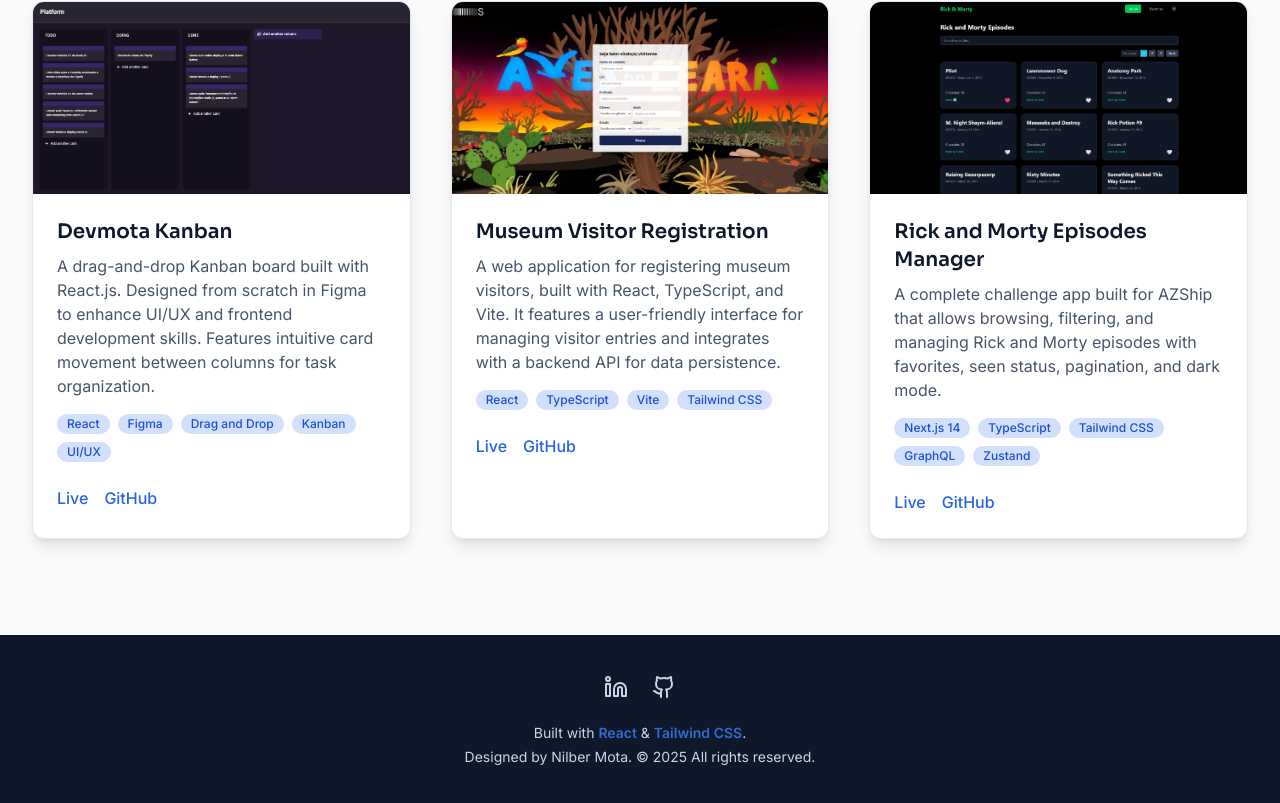
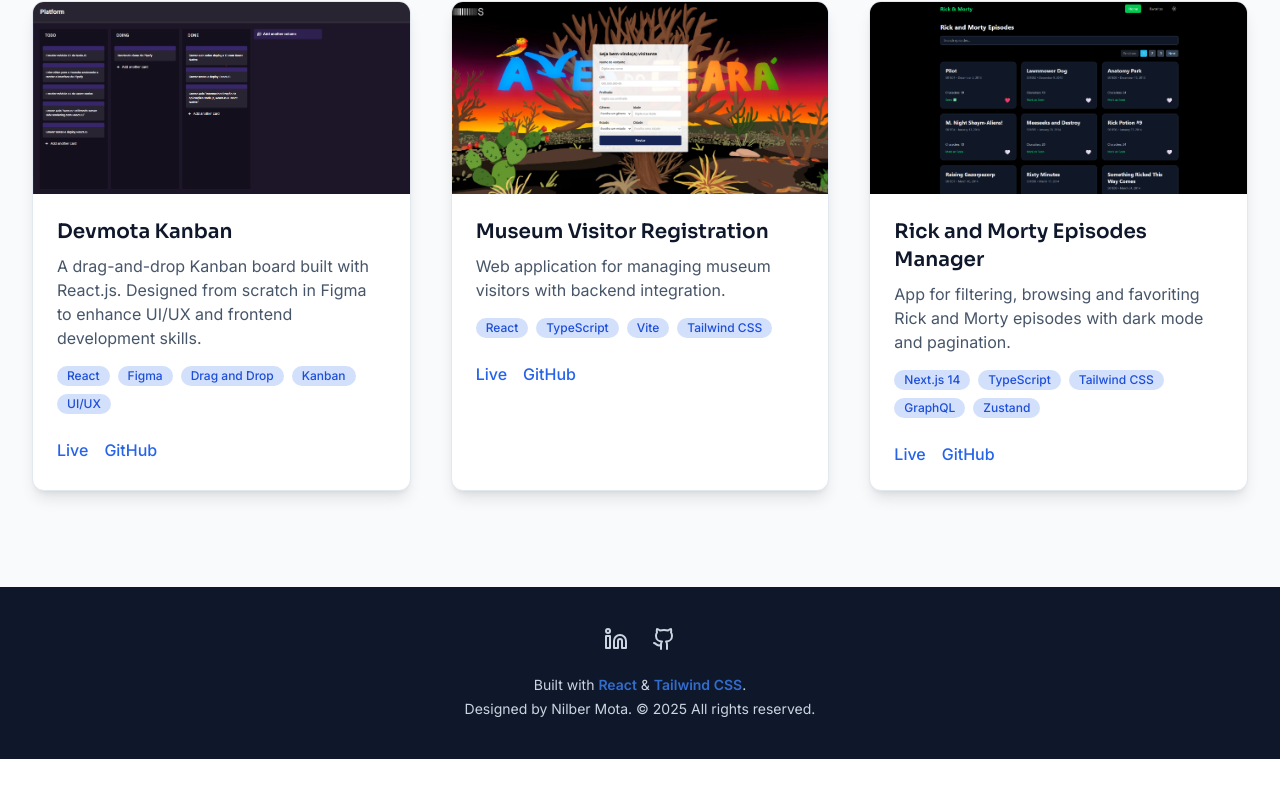
Before and after one commit to nilberm/portfolio, a React (Vite) app: page / in a window 1280 px wide. Shown: the part 5353-6156 px from the top of the page. After the commit the page ends 6112 px from the top, so only its background shows below. Built offline with nearby package versions, Linux system fonts and the light colour scheme.

Commit message:
feat: update Personal Projects section with full i18n support and improved project typing

```diff
--- a/src/components/Projects/ProjectsSection.tsx
+++ b/src/components/Projects/ProjectsSection.tsx
@@ -22,7 +22,7 @@
   liveUrl: string;
 };
 
-const projects = [
+const projects: Project[] = [
   {
     title: {
       en: "Lego Media Hub",
@@ -71,8 +71,8 @@
       pt: "Devmota Kanban",
     },
     description: {
-      en: "A drag-and-drop Kanban board built with React.js. Designed from scratch in Figma to enhance UI/UX and frontend development skills. Features intuitive card movement between columns for task organization.",
-      pt: "Quadro Kanban com drag-and-drop feito com React. Design feito do zero no Figma, com movimentação intuitiva de cartões entre colunas.",
+      en: "A drag-and-drop Kanban board built with React.js. Designed from scratch in Figma to enhance UI/UX and frontend development skills.",
+      pt: "Quadro Kanban com drag-and-drop feito com React. Design feito do zero no Figma, com movimentação intuitiva entre colunas.",
     },
     imageUrl: kanbanProject,
     tags: ["React", "Figma", "Drag and Drop", "Kanban", "UI/UX"],
@@ -85,8 +85,8 @@
       pt: "Registro de Visitantes de Museu",
     },
     description: {
-      en: "A web application for registering museum visitors, built with React, TypeScript, and Vite. It features a user-friendly interface for managing visitor entries and integrates with a backend API for data persistence.",
-      pt: "Aplicação para registro de visitantes de museu, feita com React, TypeScript e Vite. Possui interface amigável e integração com API para persistência dos dados.",
+      en: "Web application for managing museum visitors with backend integration.",
+      pt: "Aplicação para gerenciamento de visitantes de museu com integração backend.",
     },
     imageUrl: museumVisitorProject,
     tags: ["React", "TypeScript", "Vite", "Tailwind CSS"],
@@ -99,8 +99,8 @@
       pt: "Gerenciador de Episódios Rick and Morty",
     },
     description: {
-      en: "A complete challenge app built for AZShip that allows browsing, filtering, and managing Rick and Morty episodes with favorites, seen status, pagination, and dark mode.",
-      pt: "Aplicação completa construída para a AZShip para navegar, filtrar e gerenciar episódios de Rick and Morty com favoritos, vistos, paginação e modo escuro.",
+      en: "App for filtering, browsing and favoriting Rick and Morty episodes with dark mode and pagination.",
+      pt: "App para filtrar, navegar e favoritar episódios de Rick and Morty com modo escuro e paginação.",
     },
     imageUrl: rickAndMortyProject,
     tags: ["Next.js 14", "TypeScript", "Tailwind CSS", "GraphQL", "Zustand"],
@@ -115,7 +115,7 @@
     <div className="bg-white dark:bg-slate-800 rounded-xl shadow-lg hover:shadow-xl transition-shadow duration-300 border border-slate-200 dark:border-slate-700 overflow-hidden">
       <img
         src={project.imageUrl}
-        alt={`${project.title[language]} preview`}
+        alt={`Preview of ${project.title[language]}`}
         className="w-full h-48 object-cover"
       />
       <div className="p-6">
@@ -162,10 +162,11 @@
 
 const ProjectsSection: React.FC = () => {
   const { language } = useLanguage();
+
   return (
-    <section className="py-16 md:py-24">
+    <section id="projects" className="py-16 md:py-24">
       <div className="container mx-auto px-4 sm:px-6 lg:px-8">
-        <h2 className="text-3xl md:text-4xl font-sora font-bold mb-8 md:mb-12 text-center text-slate-900 dark:text-slate-50 ">
+        <h2 className="text-3xl md:text-4xl font-sora font-bold mb-8 md:mb-12 text-center text-slate-900 dark:text-slate-50">
           {language === "en" ? "Personal Projects" : "Projetos Pessoais"}
         </h2>
         <p className="text-lg md:text-xl text-center text-slate-600 dark:text-slate-400 mb-10 md:mb-16 max-w-2xl mx-auto">
@@ -174,8 +175,8 @@
             : "Uma seleção de projetos pessoais onde explorei tecnologias, desenvolvi habilidades e construí soluções reais."}
         </p>
         <div className="grid md:grid-cols-2 lg:grid-cols-3 gap-8 md:gap-10">
-          {projects.map((p) => (
-            <ProjectCard key={p.title.en} project={p} />
+          {projects.map((project) => (
+            <ProjectCard key={project.title.en} project={project} />
           ))}
         </div>
       </div>
```
